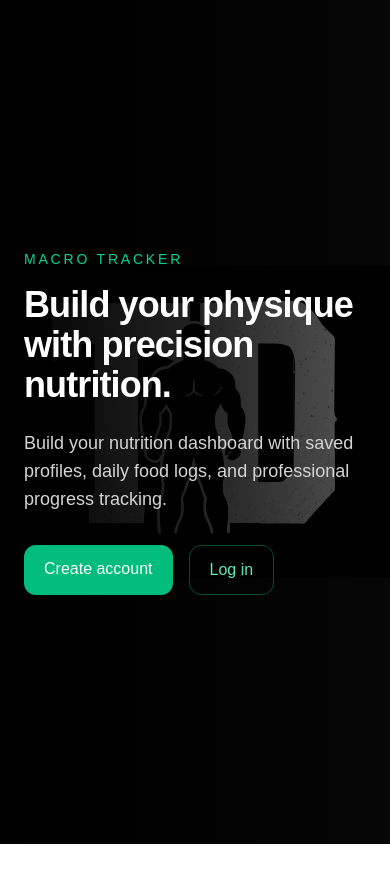
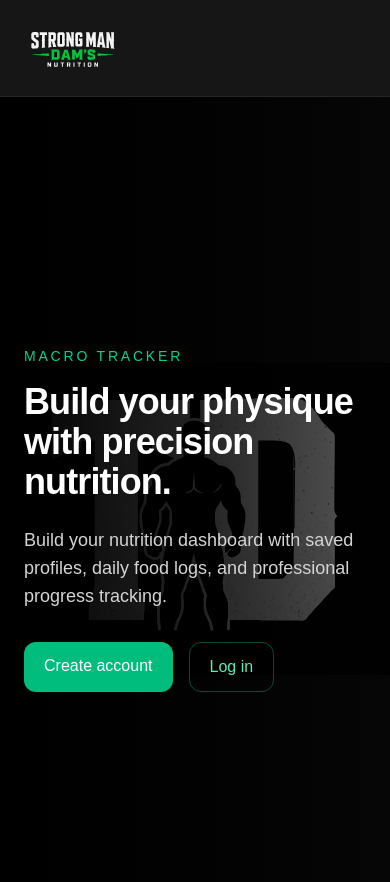
Before and after one commit to Kameron835/macros-tracker, a Next.js app: page / in a window 390 px wide. Shown: the top 882 px of the page. Before the commit the page ends 844 px from the top, so only its background shows below. Built offline with nearby package versions, Linux system fonts and the light colour scheme; no server answers.

Commit message:
Move barcode link into mobile menu

```diff
--- a/components/app-header.tsx
+++ b/components/app-header.tsx
@@ -1,52 +1,31 @@
-'use client'
+import Image from 'next/image'
+import Link from 'next/link'
+import { createClient } from '@/lib/supabase/server'
+import AppHeaderNav from '@/components/app-header-nav'
 
-import Link from 'next/link'
-import { usePathname } from 'next/navigation'
-import SignOutButton from '@/components/sign-out-button'
+export default async function AppHeader() {
+  const supabase = await createClient()
 
-type AppHeaderNavProps = {
-  isSignedIn: boolean
-}
-
-const navLinks = [
-  { href: '/dashboard', label: 'Dashboard' },
-  { href: '/goals', label: 'Goals' },
-  { href: '/foods/new', label: 'New Food' },
-  { href: '/foods/manage', label: 'Manage Foods' },
-  { href: '/foods/barcode', label: 'Barcode Lookup' },
-]
-
-export default function AppHeaderNav({ isSignedIn }: AppHeaderNavProps) {
-  const pathname = usePathname()
-
-  const hideNav =
-    !isSignedIn ||
-    pathname === '/' ||
-    pathname === '/login' ||
-    pathname === '/signup' ||
-    pathname.startsWith('/auth')
-
-  if (hideNav) {
-    return null
-  }
+  const {
+    data: { user },
+  } = await supabase.auth.getUser()
 
   return (
-    <nav className="hidden items-center gap-6 lg:flex">
-      {navLinks.map((link) => (
-        <Link
-          key={link.href}
-          href={link.href}
-          className={`text-sm font-medium transition ${
-            pathname === link.href
-              ? 'text-emerald-400'
-              : 'text-neutral-300 hover:text-emerald-400'
-          }`}
-        >
-          {link.label}
+    <header className="sticky top-0 z-50 border-b border-neutral-800 bg-neutral-950/95 backdrop-blur">
+      <div className="mx-auto flex max-w-6xl items-center justify-between gap-4 px-6 py-4">
+        <Link href="/" className="flex shrink-0 items-center">
+          <Image
+            src="/brand/header-logo.svg"
+            alt="Strong Man Dam's Nutrition"
+            width={220}
+            height={90}
+            className="h-16 w-auto object-contain sm:h-20"
+            priority
+          />
         </Link>
-      ))}
 
-      <SignOutButton />
-    </nav>
+        <AppHeaderNav isSignedIn={!!user} />
+      </div>
+    </header>
   )
 }
```
